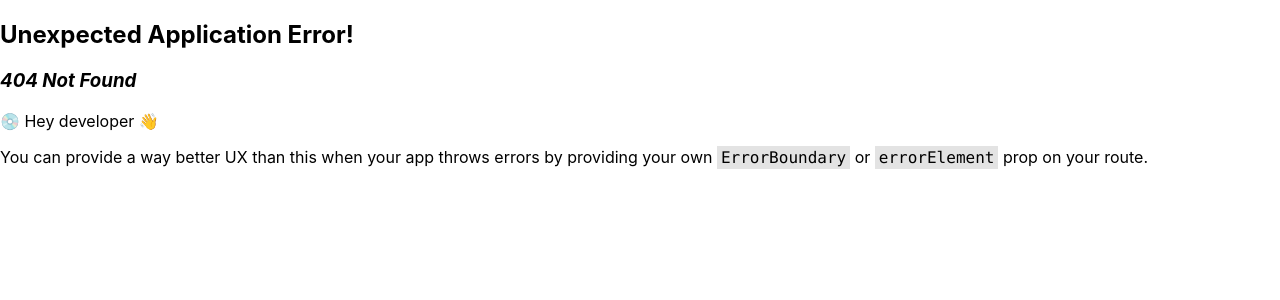
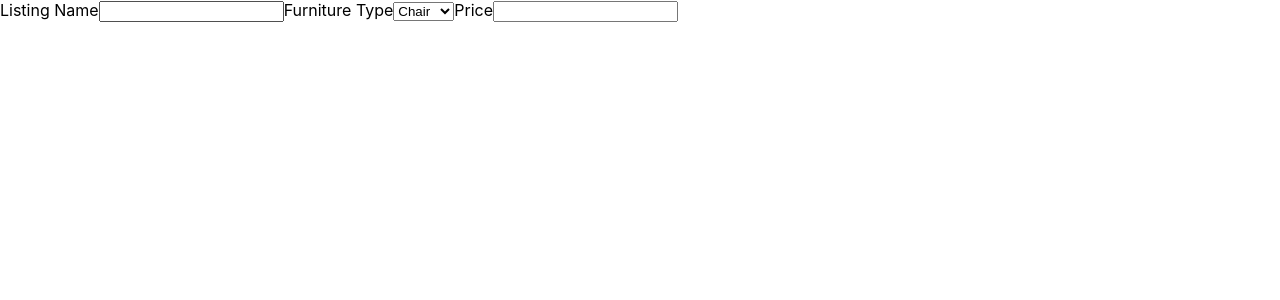
Before and after one commit to mling2/sparechair, a React (Create React App) app in the folder my-app/: page /seller in a window 1280 px wide. Before the commit this address had no page. Shown: the top 300 px of the page. Built offline with nearby package versions, Linux system fonts and the light colour scheme.

Commit message:
seller form

```diff
--- /dev/null
+++ b/my-app/src/pages/SellerForm.js
@@ -0,0 +1,27 @@
+import {Form} from "react-router-dom";
+
+function SellerForm() {
+    return (
+        <Form>
+            <label>
+                <span>Listing Name</span>
+                <input />
+            </label>
+            <label>
+                <span>Furniture Type</span>
+                <select>
+                    <option>Chair</option>
+                    <option>Couch</option>
+                    <option>Table</option>
+                    <option>Bed</option>
+                </select>
+            </label>
+            <label>
+                <span>Price</span>
+                <input />
+            </label>
+        </Form>
+    );
+};
+
+export default SellerForm;
```
Also changed, not shown: my-app/src/index.js (+5 -2 lines).
